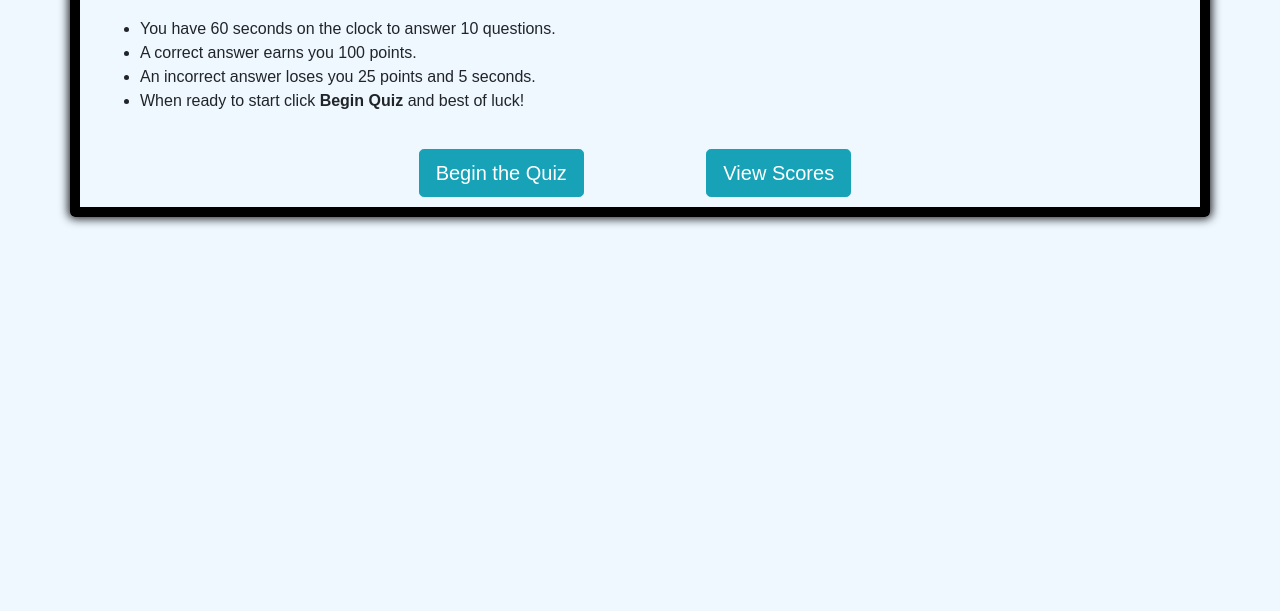
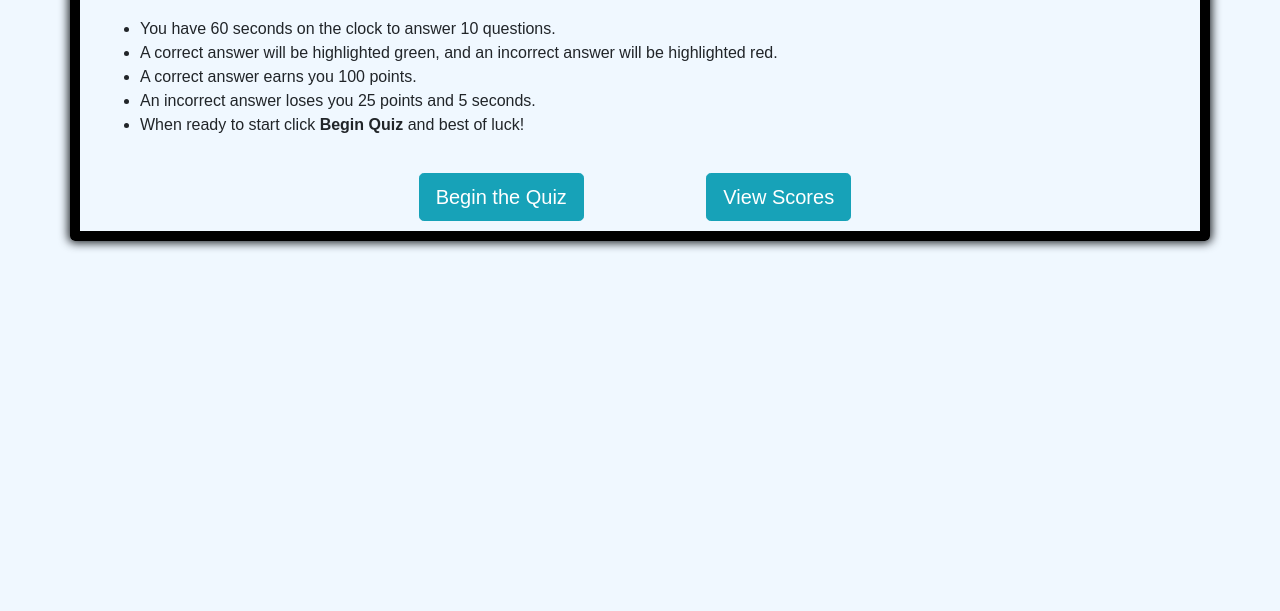
Before and after one commit to martinmondaca/Code_Quiz, a plain HTML site: page index.html in a window 1280 px wide. Shown: the part 189-800 px from the top of the page. Drawn offline with nearby package versions, Linux system fonts and the light colour scheme.

Commit message:
updated quiz rules

```diff
--- a/index.html
+++ b/index.html
@@ -23,6 +23,8 @@
                 <br>
                 <ul>
                     <li>You have 60 seconds on the clock to answer 10 questions.</li>
+                    <li>A correct answer will be highlighted green, and an incorrect answer will be highlighted red.
+                    </li>
                     <li>A correct answer earns you 100 points.</li>
                     <li>An incorrect answer loses you 25 points and 5 seconds.</li>
                     <li>When ready to start click <strong>Begin Quiz</strong> and best of luck!</li>
```
